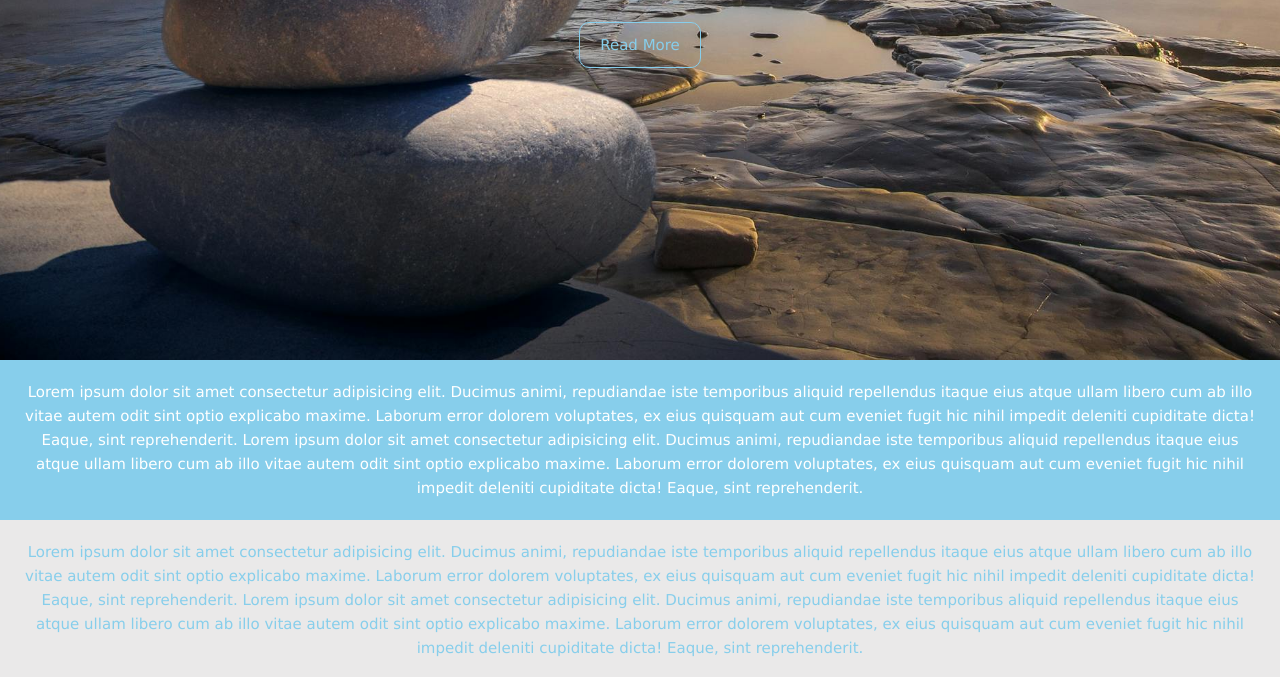
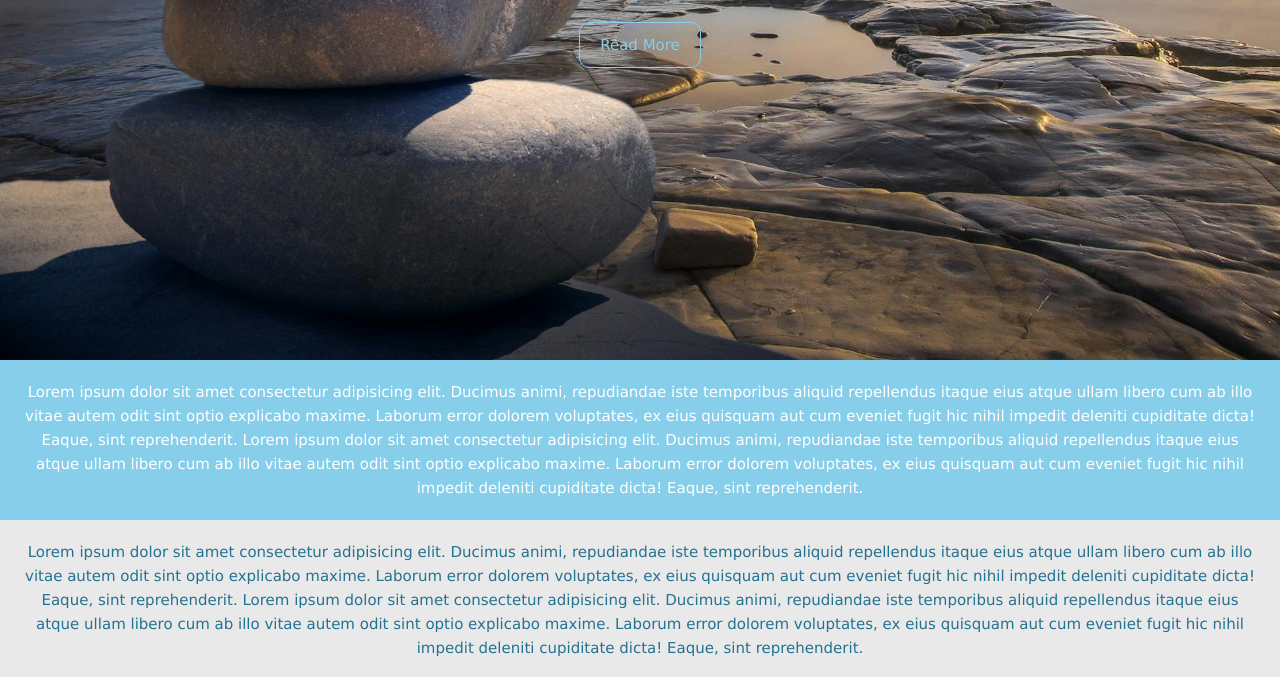
Before and after one commit to frankiebelize/landing-page01, a plain HTML site: page index.html in a window 1280 px wide. Shown: the part 440-1117 px from the top of the page. Drawn offline with Linux system fonts and the light colour scheme.

Commit message:
completed readme

```diff
--- a/style.css
+++ b/style.css
@@ -7,7 +7,7 @@ body{
     margin: 0;
     font-family: Verdana, Geneva, Tahoma, sans-serif;
     font-size: 15px;
-    color: skyblue;
+    color: rgb(35, 114, 146);
     line-height: 1.6;
 }
 
```
Also changed, not shown: 2 other files.
